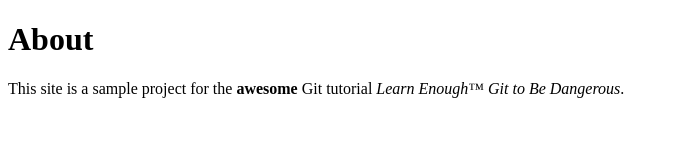
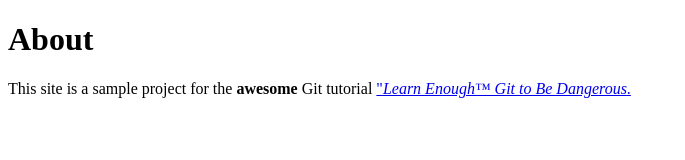
Before and after one commit to avpaul527/website, a plain HTML site: page about.html in a window 1280 px wide. Shown: the whole page, without its empty margins (0-685 px from the left). Drawn offline with Linux system fonts and the light colour scheme.

Commit message:
Add link to tutorial title

```diff
--- a/about.html
+++ b/about.html
@@ -8,7 +8,7 @@
 <body>
     <h1>About</h1>
     <p>This site is a sample project for the <strong>awesome</strong> Git
-        tutorial <em>Learn Enough™ Git to Be Dangerous</em>.
+        tutorial <a href = "https://www.learnenough.com/git-tutorial">"<em>Learn Enough™ Git to Be Dangerous</em>.</a>
     </p>
 </body>
 </html>
```
